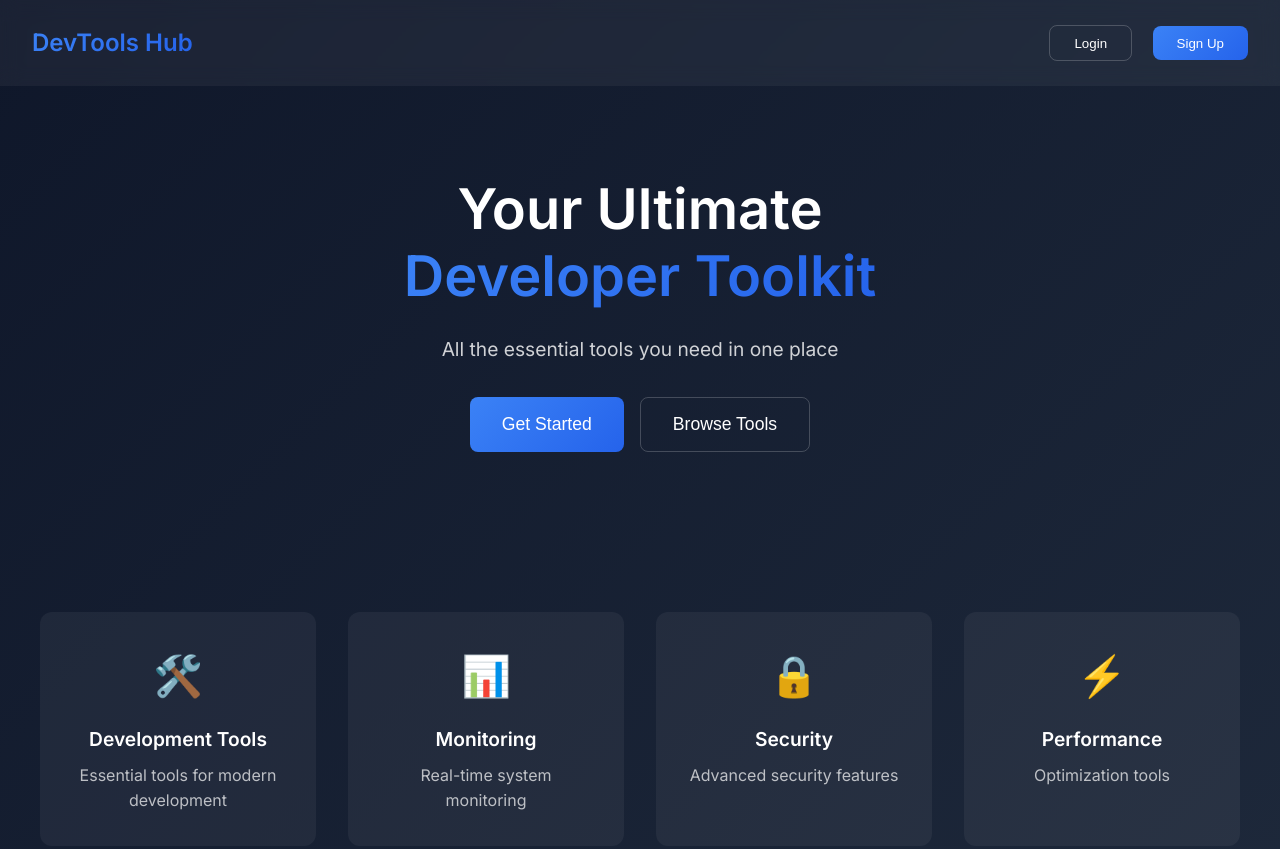
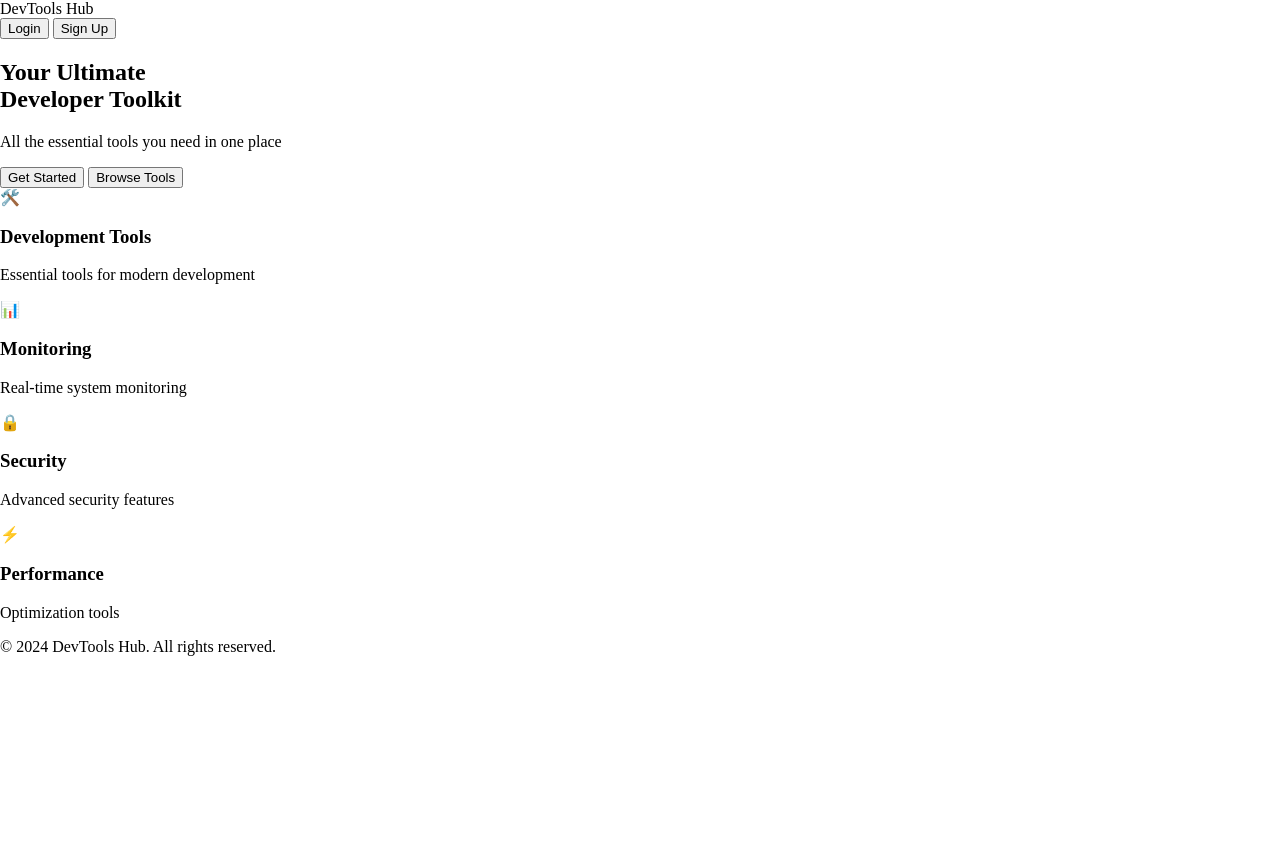
Before and after one commit to zopenge/rtc-server-railway, a website: page views/index.html in a window 1280 px wide. Shown: the top 849 px of the page. After the commit the page ends 800 px from the top, so only its background shows below. Drawn offline with nearby package versions, Linux system fonts and the light colour scheme.

Commit message:
build: 1 style

```diff
--- a/css/styles.css
+++ /dev/null
@@ -1,179 +0,0 @@
-/* Base styles */
-* {
-  margin: 0;
-  padding: 0;
-  box-sizing: border-box;
-}
-
-body {
-  font-family: 'Inter', sans-serif;
-  background: linear-gradient(135deg, #0f172a 0%, #1e293b 100%);
-  color: #fff;
-  line-height: 1.6;
-}
-
-/* Navbar */
-.navbar {
-  display: flex;
-  justify-content: space-between;
-  align-items: center;
-  padding: 1.5rem 2rem;
-  background: rgba(255, 255, 255, 0.05);
-  backdrop-filter: blur(10px);
-  position: fixed;
-  width: 100%;
-  top: 0;
-  z-index: 1000;
-}
-
-.nav-brand {
-  font-size: 1.5rem;
-  font-weight: 600;
-}
-
-.nav-buttons button {
-  padding: 0.6rem 1.5rem;
-  margin-left: 1rem;
-  border-radius: 8px;
-  font-weight: 500;
-  transition: all 0.3s ease;
-  cursor: pointer;
-}
-
-.login-btn {
-  background: transparent;
-  border: 1px solid rgba(255, 255, 255, 0.2);
-  color: white;
-}
-
-.signup-btn {
-  background: linear-gradient(135deg, #3b82f6 0%, #2563eb 100%);
-  border: none;
-  color: white;
-}
-
-/* Main content */
-main {
-  padding-top: 80px;
-}
-
-/* Hero section */
-.hero {
-  padding: 6rem 2rem;
-  text-align: center;
-}
-
-.hero-content {
-  max-width: 800px;
-  margin: 0 auto;
-}
-
-.hero h1 {
-  font-size: 3.5rem;
-  font-weight: 600;
-  line-height: 1.2;
-  margin-bottom: 1.5rem;
-}
-
-.hero p {
-  font-size: 1.2rem;
-  color: rgba(255, 255, 255, 0.8);
-  margin-bottom: 2rem;
-}
-
-.gradient-text {
-  background: linear-gradient(135deg, #3b82f6 0%, #2563eb 100%);
-  background-clip: text;
-  -webkit-background-clip: text;
-  -webkit-text-fill-color: transparent;
-}
-
-/* CTA Buttons */
-.cta-buttons {
-  display: flex;
-  gap: 1rem;
-  justify-content: center;
-}
-
-.cta-btn, .secondary-btn {
-  padding: 1rem 2rem;
-  font-size: 1.1rem;
-  font-weight: 500;
-  border-radius: 8px;
-  cursor: pointer;
-  transition: all 0.3s ease;
-}
-
-.cta-btn {
-  background: linear-gradient(135deg, #3b82f6 0%, #2563eb 100%);
-  border: none;
-  color: white;
-}
-
-.secondary-btn {
-  background: transparent;
-  border: 1px solid rgba(255, 255, 255, 0.2);
-  color: white;
-}
-
-/* Features section */
-.features {
-  padding: 4rem 2rem;
-}
-
-.feature-grid {
-  display: grid;
-  grid-template-columns: repeat(auto-fit, minmax(250px, 1fr));
-  gap: 2rem;
-  max-width: 1200px;
-  margin: 0 auto;
-}
-
-.feature-card {
-  background: rgba(255, 255, 255, 0.05);
-  padding: 2rem;
-  border-radius: 12px;
-  text-align: center;
-  transition: transform 0.3s ease;
-}
-
-.feature-card:hover {
-  transform: translateY(-5px);
-}
-
-.feature-icon {
-  font-size: 2.5rem;
-  margin-bottom: 1rem;
-}
-
-.feature-card h3 {
-  font-size: 1.2rem;
-  margin-bottom: 0.5rem;
-}
-
-.feature-card p {
-  color: rgba(255, 255, 255, 0.7);
-}
-
-/* Footer */
-footer {
-  text-align: center;
-  padding: 2rem;
-  background: rgba(255, 255, 255, 0.05);
-  color: rgba(255, 255, 255, 0.6);
-}
-
-/* Responsive design */
-@media (max-width: 768px) {
-  .hero h1 {
-    font-size: 2.5rem;
-  }
-
-  .cta-buttons {
-    flex-direction: column;
-  }
-
-  .feature-grid {
-    grid-template-columns: 1fr;
-  }
-}
--- a/public/css/styles.css
+++ b/public/css/styles.css
@@ -22,7 +22,44 @@ html {
     font-size: 54px;
     font-family: 'Roboto', sans-serif;
     background: linear-gradient(to right, #FFFFFF 0%, #FF6600 100%);
+    background-clip: text;
     -webkit-background-clip: text;
     -webkit-text-fill-color: transparent;
     padding-top: 100px;
   }
+
+  /* Login page styles */
+  .login-container {
+    display: flex;
+    justify-content: center;
+    align-items: center;
+    min-height: 100vh;
+    margin: 0;
+    background-color: #f5f5f5;
+  }
+
+  .container {
+    background: white;
+    padding: 2rem;
+    border-radius: 8px;
+    box-shadow: 0 2px 4px rgba(0, 0, 0, 0.1);
+    width: 100%;
+    max-width: 400px;
+  }
+
+  .tabs {
+    display: flex;
+    margin-bottom: 2rem;
+  }
+
+  .tab {
+    flex: 1;
+    padding: 1rem;
+    text-align: center;
+    cursor: pointer;
+    border-bottom: 2px solid #ddd;
+  }
+
+  .tab.active {
+    border-bottom: 2px solid #007bff;
+  }
```
